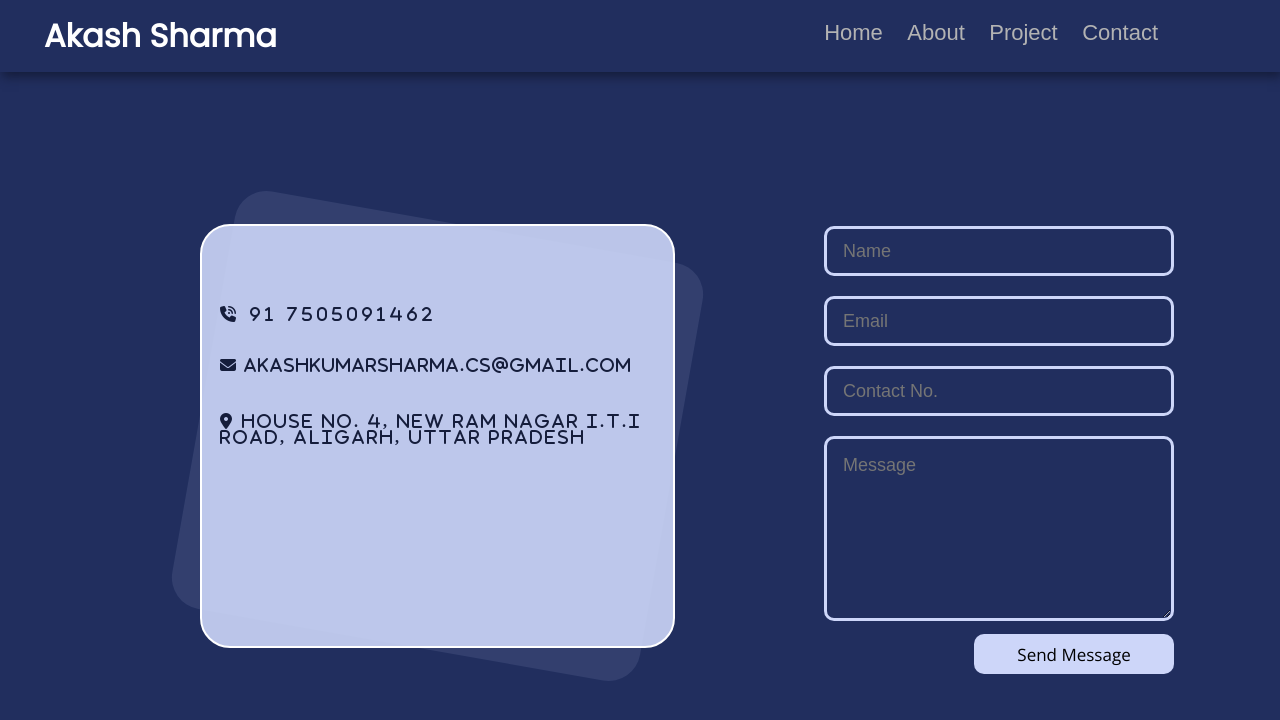
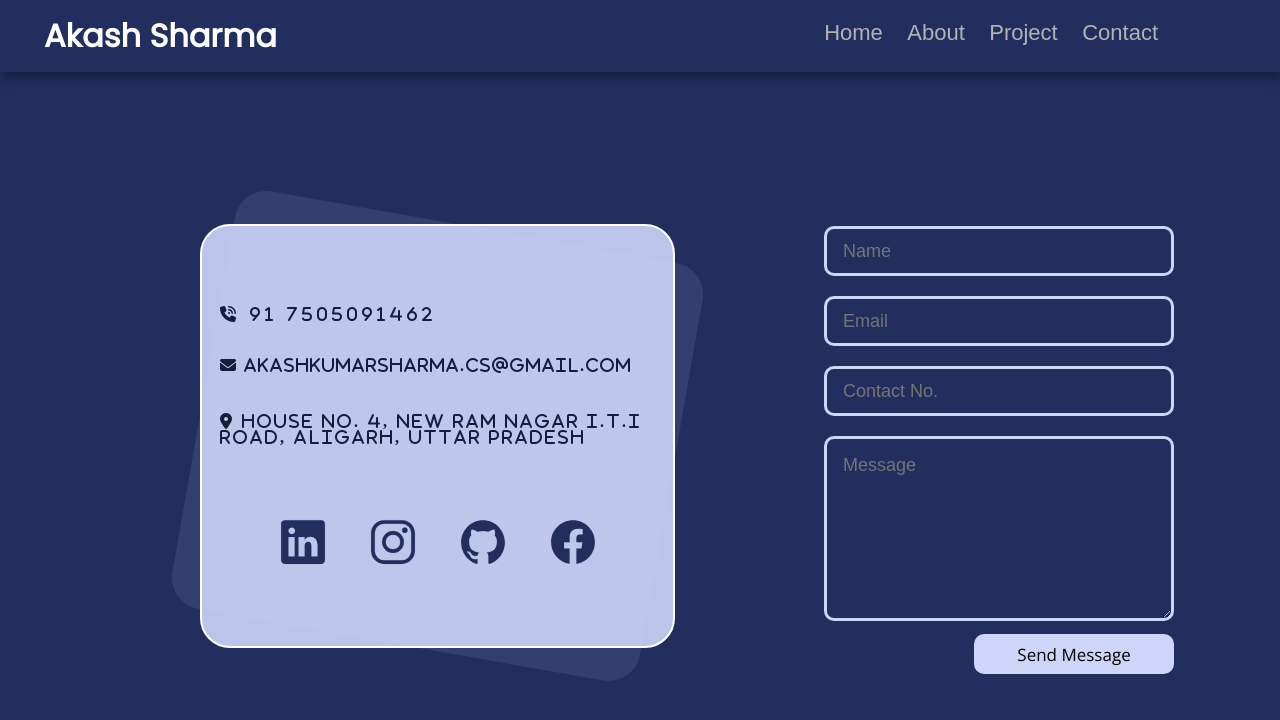
Before and after one commit to Akash-Kumar-Sharma/Akash-Portfolio, a plain HTML site: page contact.html in a window 1280 px wide. Drawn offline with nearby package versions, Linux system fonts and the light colour scheme.

Commit message:
added social media icons

```diff
--- a/contact.css
+++ b/contact.css
@@ -250,7 +250,30 @@ svg {
     color: white;
     border-radius: 10px;
 }
+#social-media-row{
+    /* background-color: red; */
+    display: flex;
+    justify-content:center;
+    gap: 40px;
+    margin-left: 50px;
+    margin-right: 50px;
+    margin-top: 65px;
 
+}
+.social-media-log{
+    width: 50px;
+    height: 50px;
+    color: #212E5E;
+}
+/* #social-media-log1{
+    margin-right: 24px;
+}
+#social-media-log2 {
+     margin-right: 24px;
+}
+#social-media-log2{
+    margin-right: 24px;
+} */
 .form-submit {
     width: 200px;
     height: 40px;
--- a/contact.html
+++ b/contact.html
@@ -44,6 +44,23 @@
                     House No. 4, New Ram Nagar I.T.I Road, Aligarh, Uttar Pradesh
                 </i>
             </div>
+
+            <div id="social-media-row">
+                <a href="https://www.linkedin.com/in/akash-sharma-88b2731a2/" target="_blank" rel="noreferrer">
+                    <ion-icon name="logo-linkedin" id="social-media-log1"  class="social-media-log" ></ion-icon>
+
+                </a>
+                <a href="https://www.instagram.com/akashpandit07/" target="_blank" rel="noreferrer">
+                    <ion-icon name="logo-instagram" id="social-media-log2"  class="social-media-log"></ion-icon>
+                </a>
+                <a href="https://github.com/Akash-Kumar-Sharma" target="_blank" rel="noreferrer">
+                  <ion-icon name="logo-github" class="social-media-log" ></ion-icon>
+                </a>
+                <a href="https://www.facebook.com/profile.php?id=100004705367383" target="_blank" rel="noreferrer">
+                    <ion-icon name="logo-facebook" id="social-media-log3"   class="social-media-log"></ion-icon>
+                </a>
+
+            </div>
         </div>
         <div id="contact-boxshadow">
 
@@ -68,22 +85,11 @@
                 </div>
             </form>
         </div>
-        <!-- <div id="social-media-row">
-            <a href="https://www.linkedin.com/in/aditya-sde/" target="_blank" rel="noreferrer">
-                <img src="./images/linkedin.png" alt="linkedin" />
-            </a>
-            <a href="https://www.instagram.com/aditya.shrivastavaa/" target="_blank" rel="noreferrer">
-                <img src="./images/instagram.png" alt="instagram" />
-            </a>
-            <a href="https://twitter.com/AdityaS97521129" target="_blank" rel="noreferrer">
-                <img src="./images/twitter.png" alt="twitter" />
-            </a>
-            <a href="https://www.facebook.com/aditya.shrivastava.906638" target="_blank" rel="noreferrer">
-                <img src="./images/facebook.png" alt="facebook" />
-            </a>
 
-        </div> -->
     </div>
+
+    <script type="module" src="https://unpkg.com/ionicons@7.1.0/dist/ionicons/ionicons.esm.js"></script>
+<script nomodule src="https://unpkg.com/ionicons@7.1.0/dist/ionicons/ionicons.js"></script>
 
 </body>
 
```
